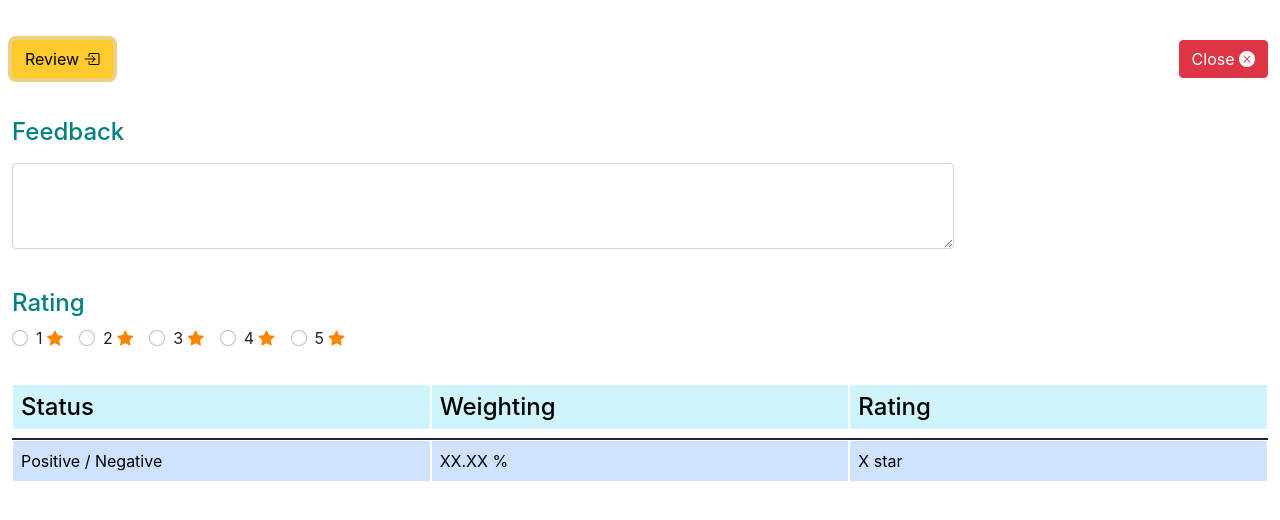
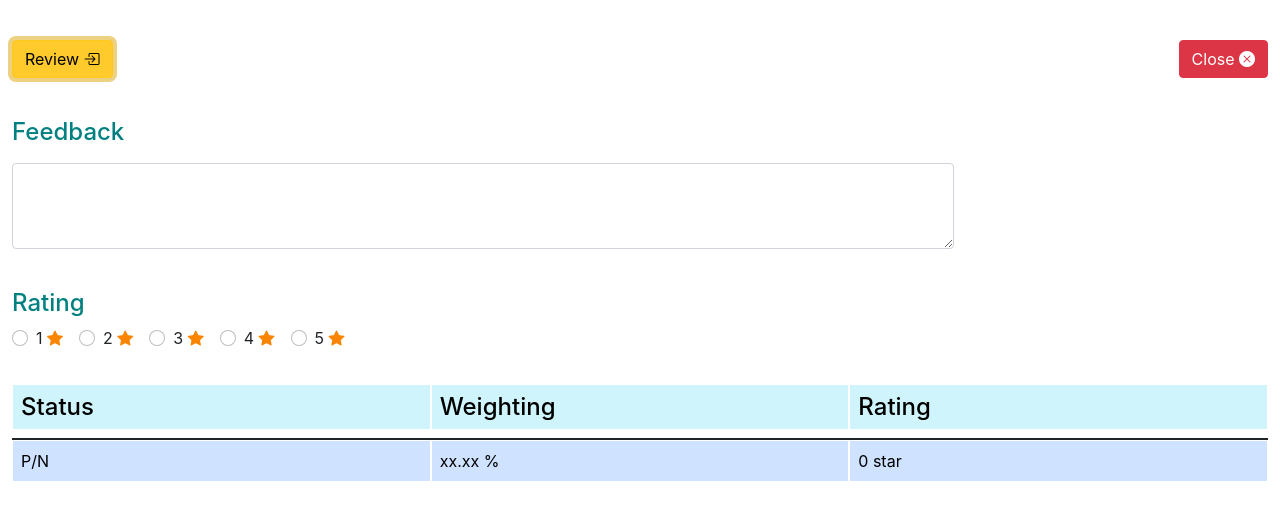
Before and after one commit to nullthefirst/thumbsup-demo, a React (Create React App) app: page / in a window 1280 px wide. Both pictures are taken after a click on the button "Review". Shown: the top 520 px of the page. Built offline with nearby package versions, Linux system fonts and the light colour scheme.

Commit message:
Setup component system & and basic output display functionality.

```diff
--- a/src/App.js
+++ b/src/App.js
@@ -1,7 +1,5 @@
 import './App.css';
-import Divider from './components/Divider';
-import Sentiment from './components/Sentiment';
-import Rating from './components/Rating';
+import React from 'react';
 import Feedback from './components/Feedback';
 
 function App() {
@@ -10,23 +8,8 @@ function App() {
       <div className="container-fluid">
         <div className="row">
           <div className="col">
-            <Divider />
-
-            {/* <!--   review button    --> */}
-            <div className="mt-2 d-flex justify-content-between">
-              <button className="btn btn-warning btn-md">
-                Review <i className="bi bi-box-arrow-in-right"></i>
-              </button>
-              <button className="btn btn-danger btn-md">
-                Close <i className="bi bi-x-circle-fill"></i>
-              </button>
-            </div>
-
+            {/* Feedback */}
             <Feedback />
-
-            <Rating />
-
-            <Sentiment />
           </div>
         </div>
       </div>
--- a/src/components/Feedback.js
+++ b/src/components/Feedback.js
@@ -1,9 +1,30 @@
-import React from 'react';
+import React, { useState } from 'react';
 import Divider from './Divider';
+import Sentiment from './Sentiment';
 
-export default function Feedback() {
+export default function Feedback(props) {
+  const [feedback, setFeedback] = useState('');
+  const [rating, setRating] = useState(0);
+  const [outputVisibility, setOutputVisibility] = useState(false);
+
   return (
     <div>
+      <Divider />
+
+      {/* Buttons */}
+      <div className="mt-2 d-flex justify-content-between">
+        <button
+          className="btn btn-warning btn-md"
+          onClick={() => setOutputVisibility(true)}>
+          Review <i className="bi bi-box-arrow-in-right"></i>
+        </button>
+        <button
+          className="btn btn-danger btn-md"
+          onClick={() => setOutputVisibility(false)}>
+          Close <i className="bi bi-x-circle-fill"></i>
+        </button>
+      </div>
+
       <Divider />
 
       {/* <!--   textarea     --> */}
@@ -16,8 +37,92 @@ export default function Feedback() {
         <textarea
           className="form-control w-75"
           id="feedbackForm"
+          value={feedback}
+          onChange={(e) => setFeedback(e.target.value)}
           rows="3"></textarea>
       </div>
+
+      <Divider />
+
+      {/* <!--   stars     --> */}
+      <div className="mt-2">
+        <h4 className="teal">Rating</h4>
+        <div className="d-flex">
+          <div className="form-check pe-3">
+            <input
+              className="form-check-input"
+              type="radio"
+              name="flexRadioDefault"
+              id="rating1"
+              value={1}
+              onClick={(e) => setRating(e.target.value)}
+            />
+            <label className="form-check-label" for="rating1">
+              1 <i className="bi bi-star-fill orange"></i>
+            </label>
+          </div>
+          <div className="form-check pe-3">
+            <input
+              className="form-check-input"
+              type="radio"
+              name="flexRadioDefault"
+              id="rating2"
+              value={2}
+              onClick={(e) => setRating(e.target.value)}
+            />
+            <label className="form-check-label" for="rating2">
+              2 <i className="bi bi-star-fill orange"></i>
+            </label>
+          </div>
+          <div className="form-check pe-3">
+            <input
+              className="form-check-input"
+              type="radio"
+              name="flexRadioDefault"
+              id="rating3"
+              value={3}
+              onClick={(e) => setRating(e.target.value)}
+            />
+            <label className="form-check-label" for="rating3">
+              3 <i className="bi bi-star-fill orange"></i>
+            </label>
+          </div>
+          <div className="form-check pe-3">
+            <input
+              className="form-check-input"
+              type="radio"
+              name="flexRadioDefault"
+              id="rating4"
+              value={4}
+              onClick={(e) => setRating(e.target.value)}
+            />
+            <label className="form-check-label" for="rating4">
+              4 <i className="bi bi-star-fill orange"></i>
+            </label>
+          </div>
+          <div className="form-check pe-3">
+            <input
+              className="form-check-input"
+              type="radio"
+              name="flexRadioDefault"
+              id="rating5"
+              value={5}
+              onClick={(e) => setRating(e.target.value)}
+            />
+            <label className="form-check-label" for="rating5">
+              5 <i className="bi bi-star-fill orange"></i>
+            </label>
+          </div>
+        </div>
+      </div>
+
+      {/* Sentiment Analysis */}
+      <Sentiment
+        status={'P/N'}
+        weighting={'xx.xx'}
+        rating={rating}
+        visible={outputVisibility}
+      />
     </div>
   );
 }
--- a/src/components/Rating.js
+++ /dev/null
@@ -1,72 +0,0 @@
-import React from 'react';
-import Divider from './Divider';
-
-export default function Rating() {
-  return (
-    <div>
-      <Divider />
-
-      {/* <!--   stars     --> */}
-      <div className="mt-2">
-        <h4 className="teal">Rating</h4>
-        <div className="d-flex">
-          <div className="form-check pe-3">
-            <input
-              className="form-check-input"
-              type="radio"
-              name="flexRadioDefault"
-              id="rating1"
-            />
-            <label className="form-check-label" for="rating1">
-              1 <i className="bi bi-star-fill orange"></i>
-            </label>
-          </div>
-          <div className="form-check pe-3">
-            <input
-              className="form-check-input"
-              type="radio"
-              name="flexRadioDefault"
-              id="rating2"
-            />
-            <label className="form-check-label" for="rating2">
-              2 <i className="bi bi-star-fill orange"></i>
-            </label>
-          </div>
-          <div className="form-check pe-3">
-            <input
-              className="form-check-input"
-              type="radio"
-              name="flexRadioDefault"
-              id="rating3"
-            />
-            <label className="form-check-label" for="rating3">
-              3 <i className="bi bi-star-fill orange"></i>
-            </label>
-          </div>
-          <div className="form-check pe-3">
-            <input
-              className="form-check-input"
-              type="radio"
-              name="flexRadioDefault"
-              id="rating4"
-            />
-            <label className="form-check-label" for="rating4">
-              4 <i className="bi bi-star-fill orange"></i>
-            </label>
-          </div>
-          <div className="form-check pe-3">
-            <input
-              className="form-check-input"
-              type="radio"
-              name="flexRadioDefault"
-              id="rating5"
-            />
-            <label className="form-check-label" for="rating5">
-              5 <i className="bi bi-star-fill orange"></i>
-            </label>
-          </div>
-        </div>
-      </div>
-    </div>
-  );
-}
--- a/src/components/Sentiment.js
+++ b/src/components/Sentiment.js
@@ -1,12 +1,13 @@
-import React from 'react';
+import React, { useState } from 'react';
 import Divider from './Divider';
 
-export default function Sentiment() {
+export default function Sentiment(props) {
   return (
     <div>
       <Divider />
 
       {/* <!--    sentiment table    --> */}
+      {props.visible ? (
         <table className="table table-striped">
           <thead>
             <th className="table-info w-25">
@@ -21,16 +22,19 @@ export default function Sentiment() {
           </thead>
           <tbody>
             <td className="table-primary w-25">
-            <p className="ps-2">Positive / Negative</p>
+              <p className="ps-2">{props.status}</p>
             </td>
             <td className="table-primary w-25">
-            <p className="ps-2">XX.XX %</p>
+              <p className="ps-2">{props.weighting} %</p>
             </td>
             <td className="table-primary w-25">
-            <p className="ps-2">X star</p>
+              <p className="ps-2">{props.rating} star</p>
             </td>
           </tbody>
         </table>
+      ) : (
+        <></>
+      )}
     </div>
   );
 }
```
Lines whose indentation alone changed are shown as unchanged.
